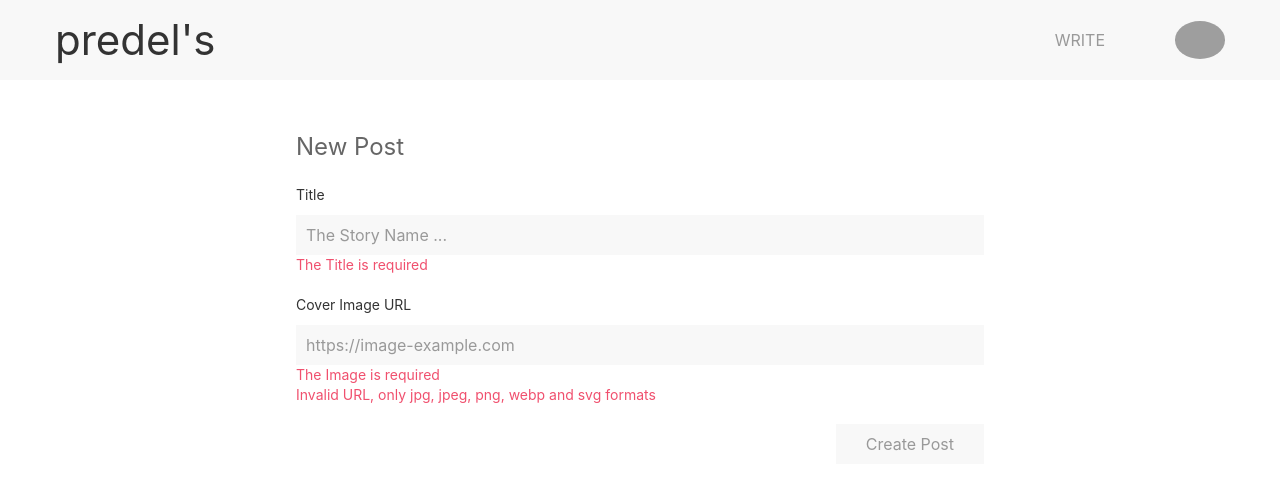
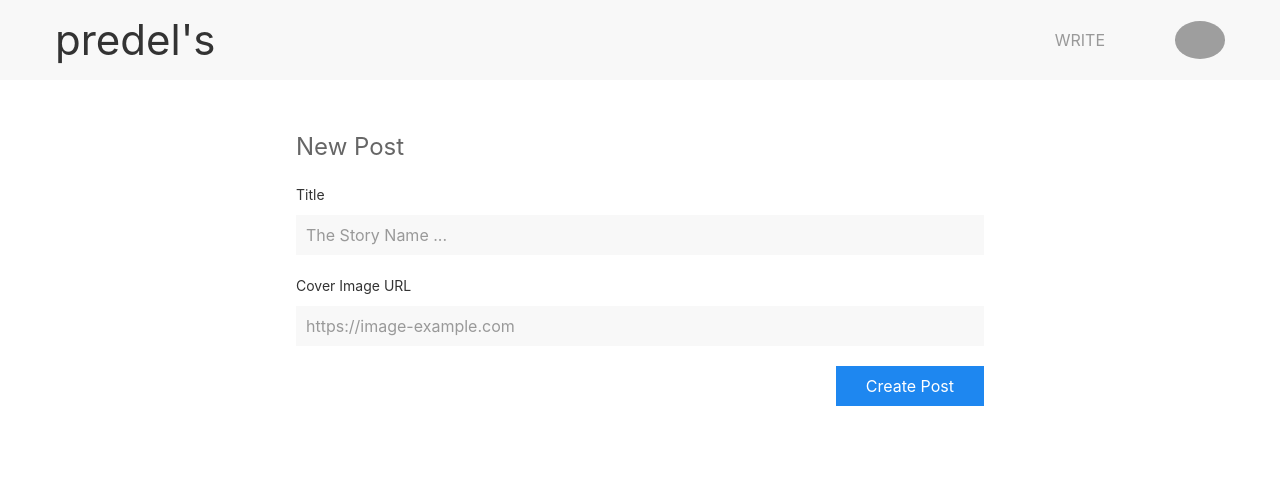
Before and after one commit to danielpredel/predel-blog-client, an Angular app: page /editor/new in a window 1280 px wide. Shown: the top 488 px of the page. Built offline with nearby package versions, Linux system fonts and the light colour scheme; grey boxes are pictures that could not be loaded.

Commit message:
Change reactive form behavior, to blur and submit

```diff
--- a/src/app/content-editor/meta/meta.component.html
+++ b/src/app/content-editor/meta/meta.component.html
@@ -1,10 +1,13 @@
 <div
   class="uk-container uk-container-small uk-margin-auto uk-margin-auto-vertical uk-width-4-5@s uk-width-3-5@m"
 >
-  <form [formGroup]="form" class="uk-form-stacked form-new">
+  <form
+    [formGroup]="form"
+    class="uk-form-stacked form-new"
+    (ngSubmit)="onSubmit()"
+  >
     <fieldset class="uk-fieldset">
       <legend class="uk-legend">New Post</legend>
-
       <div class="uk-margin">
         <label class="uk-form-label" for="title">Title</label>
         <div class="uk-form-controls">
@@ -12,8 +15,10 @@
             formControlName="title"
             class="uk-input"
             [ngClass]="{
-              'uk-form-danger': !form.get('title')?.valid,
-              'uk-form-success': form.get('title')?.valid
+              'uk-form-danger':
+                !form.get('title')?.valid && form.get('title')?.touched,
+              'uk-form-success':
+                form.get('title')?.valid && form.get('title')?.touched
             }"
             id="title"
             type="text"
@@ -21,13 +26,15 @@
           />
         </div>
         <div
-          *ngIf="form.get('title')?.hasError('required')"
+          *ngIf="
+            form.get('title')?.hasError('required') &&
+            form.get('title')?.touched
+          "
           class="uk-text-meta uk-text-danger"
         >
           The Title is required
         </div>
       </div>
-
       <div class="uk-margin">
         <label class="uk-form-label" for="image">Cover Image URL</label>
         <div class="uk-form-controls">
@@ -35,8 +42,10 @@
             formControlName="image"
             class="uk-input"
             [ngClass]="{
-              'uk-form-danger': !form.get('image')?.valid,
-              'uk-form-success': form.get('image')?.valid
+              'uk-form-danger':
+                !form.get('image')?.valid && form.get('image')?.touched,
+              'uk-form-success':
+                form.get('image')?.valid && form.get('image')?.touched
             }"
             id="image"
             type="text"
@@ -44,31 +53,32 @@
           />
         </div>
         <div
-          *ngIf="form.get('image')?.hasError('required')"
+          *ngIf="
+            form.get('image')?.hasError('required') &&
+            form.get('image')?.touched
+          "
           class="uk-text-meta uk-text-danger"
         >
           The Image is required
         </div>
         <div
-          *ngIf="form.get('image')?.hasError('urlError')"
+          *ngIf="
+            form.get('image')?.hasError('urlError') &&
+            form.get('image')?.touched
+          "
           class="uk-text-meta uk-text-danger"
         >
           Invalid URL, only jpg, jpeg, png, webp and svg formats
         </div>
       </div>
     </fieldset>
+
+    <div class="uk-clearfix">
+      <div class="uk-float-right">
+        <button class="uk-button uk-button-primary" type="submit">
+          Create Post
+        </button>
+      </div>
+    </div>
   </form>
-  <div class="uk-clearfix">
-    <div class="uk-float-right">
-      <button
-        class="uk-button uk-button-primary"
-        [disabled]="!form.valid"
-        (click)="onSubmit()"
-      >
-        Create Post
-      </button>
-    </div>
-  </div>
 </div>
-
-<!-- <button (click)="toEditor()">Go to editor</button> -->
--- a/src/app/content-editor/meta/meta.component.ts
+++ b/src/app/content-editor/meta/meta.component.ts
@@ -15,9 +15,9 @@ export class MetaComponent {
   constructor(private router: Router, private activatedRoute: ActivatedRoute, private postService: PostService) { }
 
   form = new FormGroup({
-    image: new FormControl('', [Validators.required, this.urlImageValidator]),
-    title: new FormControl('', Validators.required)
-  });
+    image: new FormControl('', { validators: [Validators.required, this.urlImageValidator], updateOn: 'blur' }),
+    title: new FormControl('', { validators: Validators.required, updateOn: 'blur' })
+  }, { updateOn: 'submit' });
 
   // Form validation
   urlImageValidator(control: FormControl): { [key: string]: any } | null {
@@ -41,6 +41,9 @@ export class MetaComponent {
         }
       });
     }
+    else {
+      this.form.markAllAsTouched();
+    }
   }
 
   toEditor(postId: string) {
```
